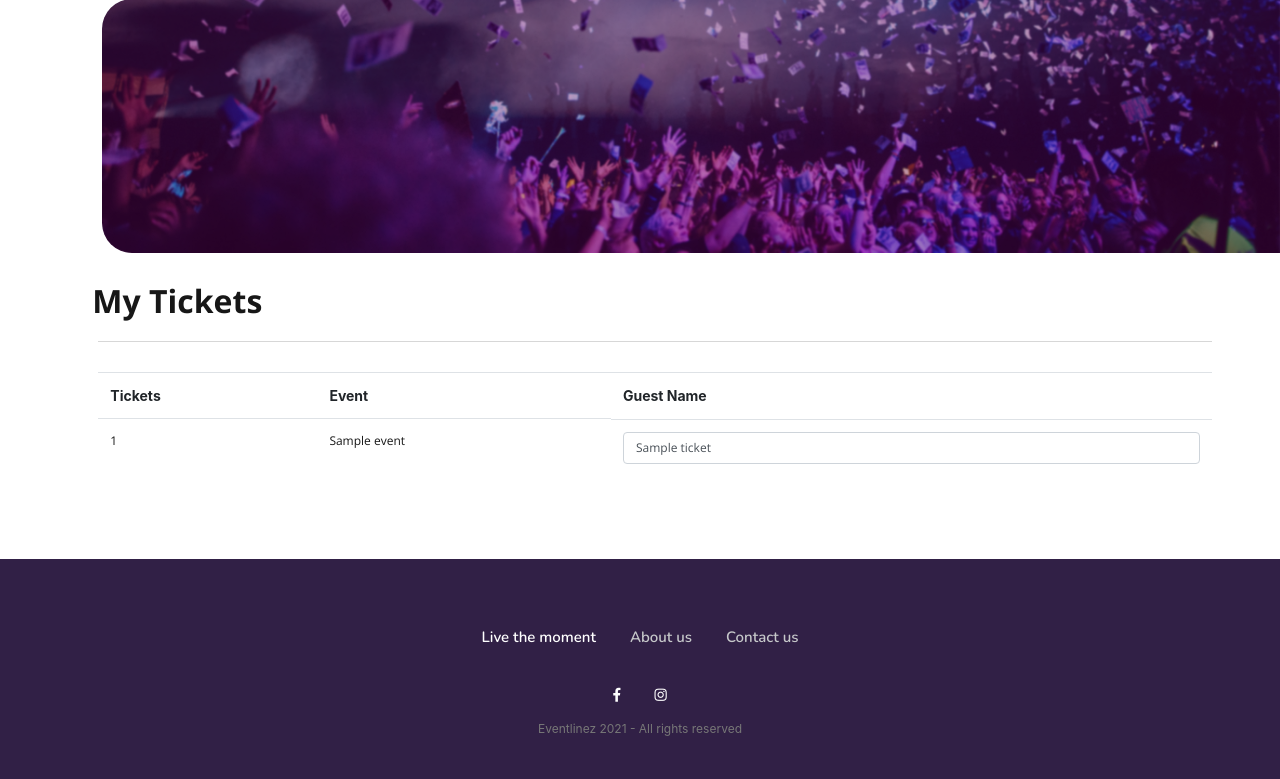
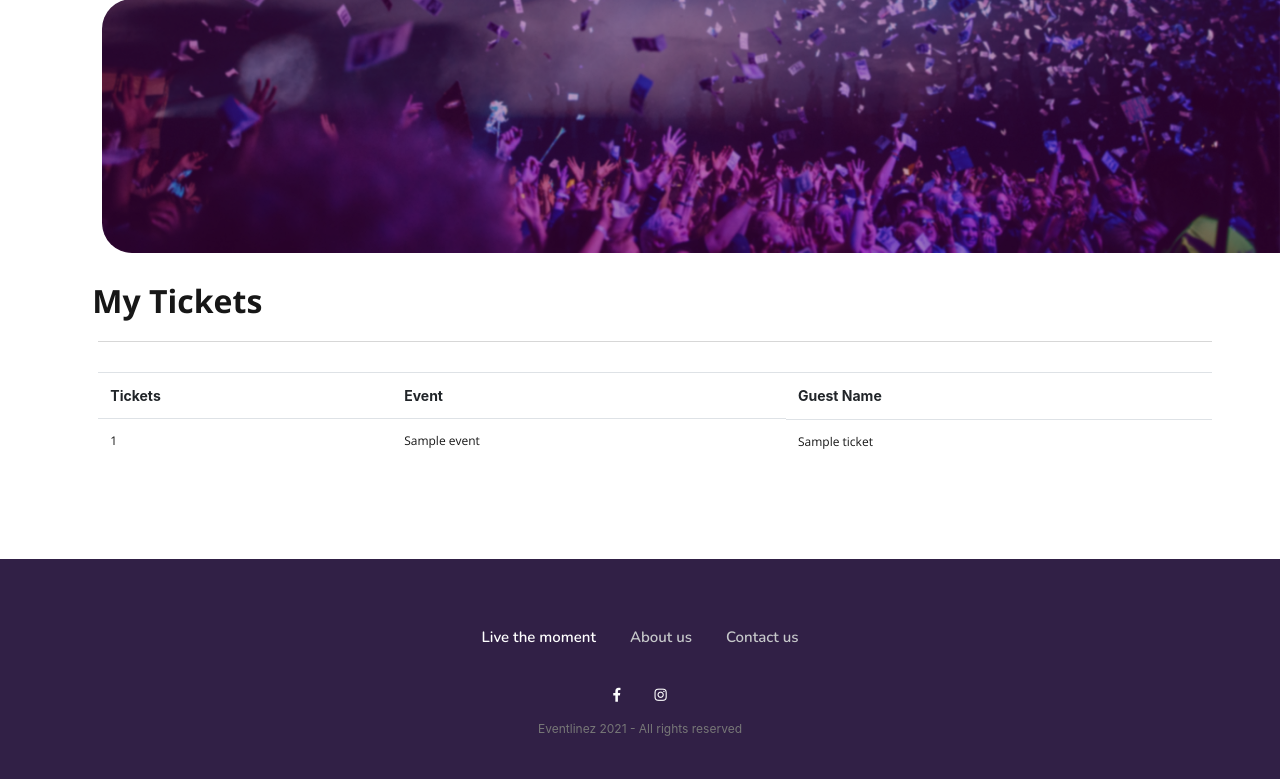
Before and after one commit to rtexerinha/eventlinez, a Django app: page /order/ticket/ in a window 1280 px wide. Shown: the part 100-879 px from the top of the page. Run offline with Django 3.2, Linux system fonts and the light colour scheme; a user stored in the database is signed in; tables that the repository leaves empty hold one stand-in row (values such as "Sample post"); parts of the project's set-up code (start-up, migrations or seed data) failed here and were passed over; some libraries are stand-ins or nearby versions.

Commit message:
Caso a data tenha passado, o input passa a ser apenas de leitura

```diff
--- a/order/templates/ticket/ticket_customer.html
+++ b/order/templates/ticket/ticket_customer.html
@@ -55,9 +55,9 @@
                                      style="width: 100%"
                                      data-title="It is no longer possible to change the guest name">
 
-                                    <input disabled type="guest_name" placeholder="Type it Guest Name"
-                                           class="input-data form-control-ticket "
-                                           value="{{ tickets.guest_name|default_if_none:'' }}">
+                                    <p disabled class="text-default">
+                                         {{ tickets.guest_name|default_if_none:'' }}
+                                    </p>
                                 </div>
                             </td>
                             {% endif %}
```
